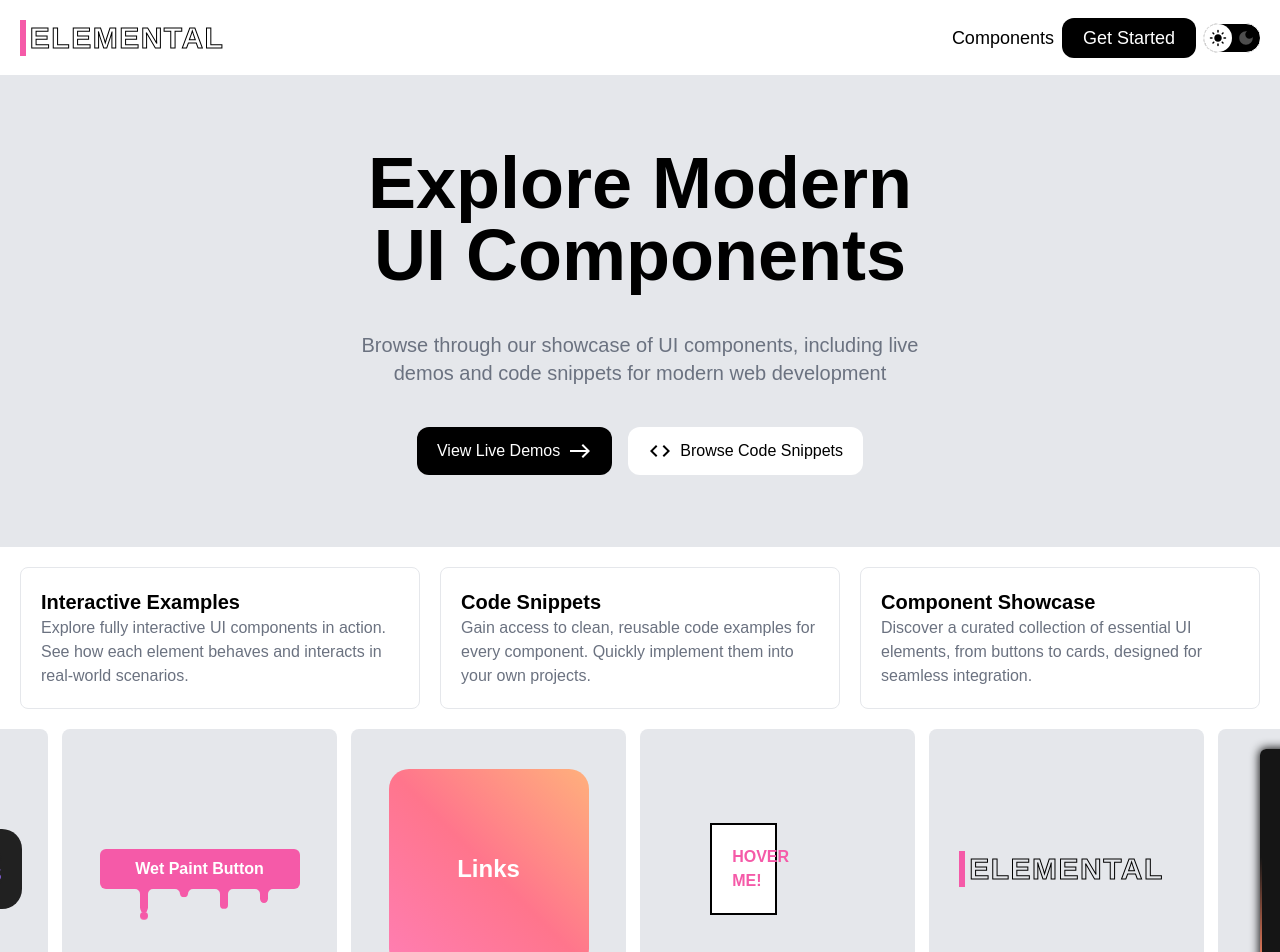
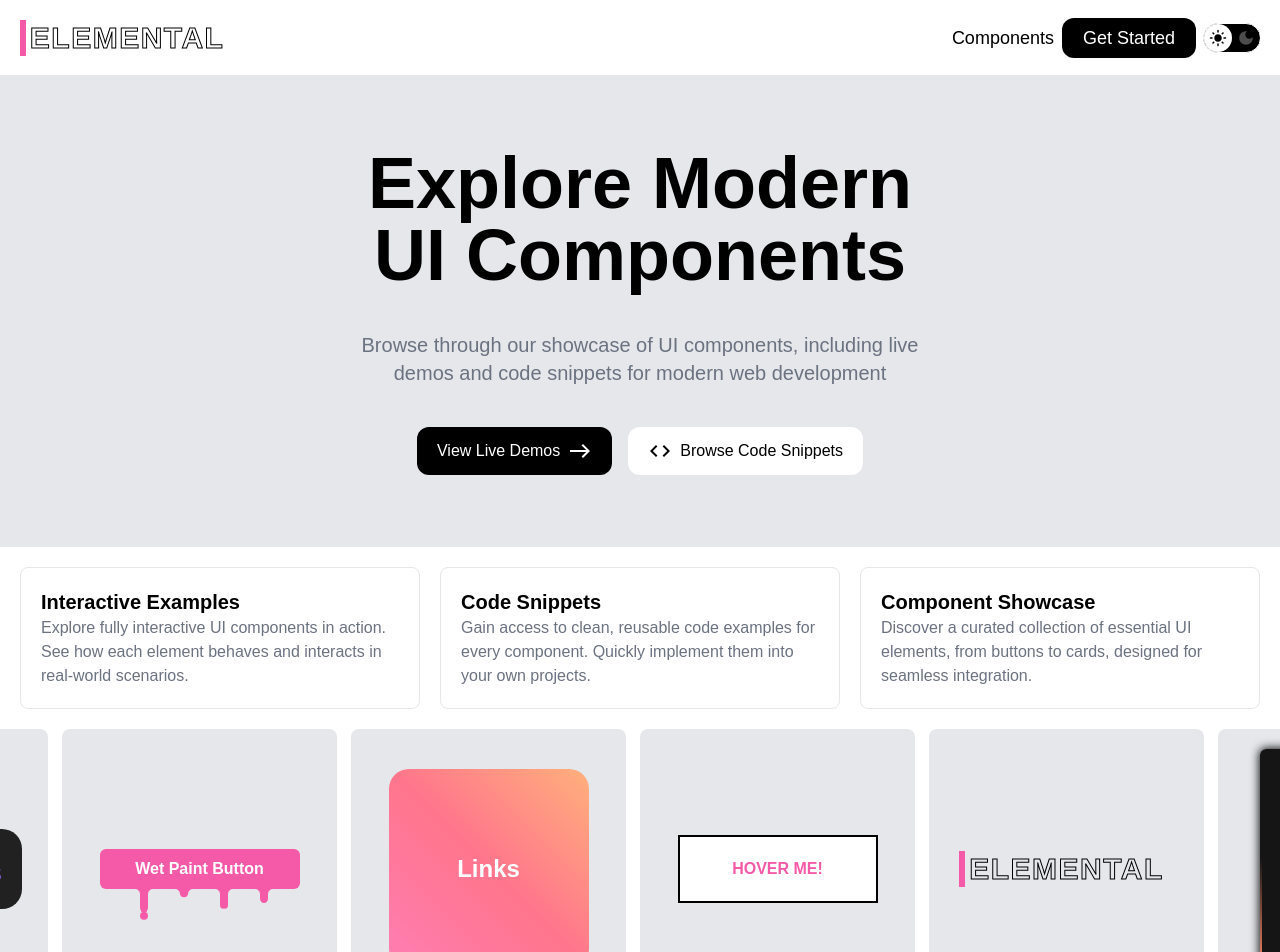
Before and after one commit to kevincas01/Elemental, a Next.js app in the folder elemental/: page / in a window 1280 px wide. Shown: the top 952 px of the page. Built offline with nearby package versions, Linux system fonts and the light colour scheme.

Commit message:
fix lift button width min

```diff
--- a/elemental/app/Components/UIGallery/ButtonComponents/LiftButton.tsx
+++ b/elemental/app/Components/UIGallery/ButtonComponents/LiftButton.tsx
@@ -3,7 +3,7 @@ import React from "react";
 const LiftButton = () => {
   return (
     <a
-      className="block border-2 border-black w-1/2 p-5 text-center font-semibold uppercase text-primary bg-lightBg transition-all duration-200 transform hover:translate-x-[10px] hover:-translate-y-[10px] hover:[box-shadow:-10px_10px_0_#000] "
+      className="block border-2 border-black w-1/2 min-w-50 p-5 text-center font-semibold uppercase text-primary bg-lightBg transition-all duration-200 transform hover:translate-x-[10px] hover:-translate-y-[10px] hover:[box-shadow:-10px_10px_0_#000] "
       href="#"
     >
       Hover Me!
--- a/elemental/app/Components/UIGallery/ButtonComponents/WetPaintButton.tsx
+++ b/elemental/app/Components/UIGallery/ButtonComponents/WetPaintButton.tsx
@@ -26,13 +26,13 @@ const DrippingPaint = ({
       className={`group absolute box-border origin-top`}
       style={{
         left: `${leftOffset}%`,
-        bottom: `${yOffset*4}px`,
+        bottom: `${yOffset * 4}px`,
       }}
     >
       <div
         className={`absolute origin-top -left-[10px]`}
         style={{
-          top: `${yOffset*4}px`,
+          top: `${yOffset * 4}px`,
         }}
       >
         <svg
@@ -55,7 +55,7 @@ const DrippingPaint = ({
       <div
         className={`absolute origin-top left-[8px]`}
         style={{
-          top: `${yOffset*4}px`,
+          top: `${yOffset * 4}px`,
         }}
       >
         <svg
```
